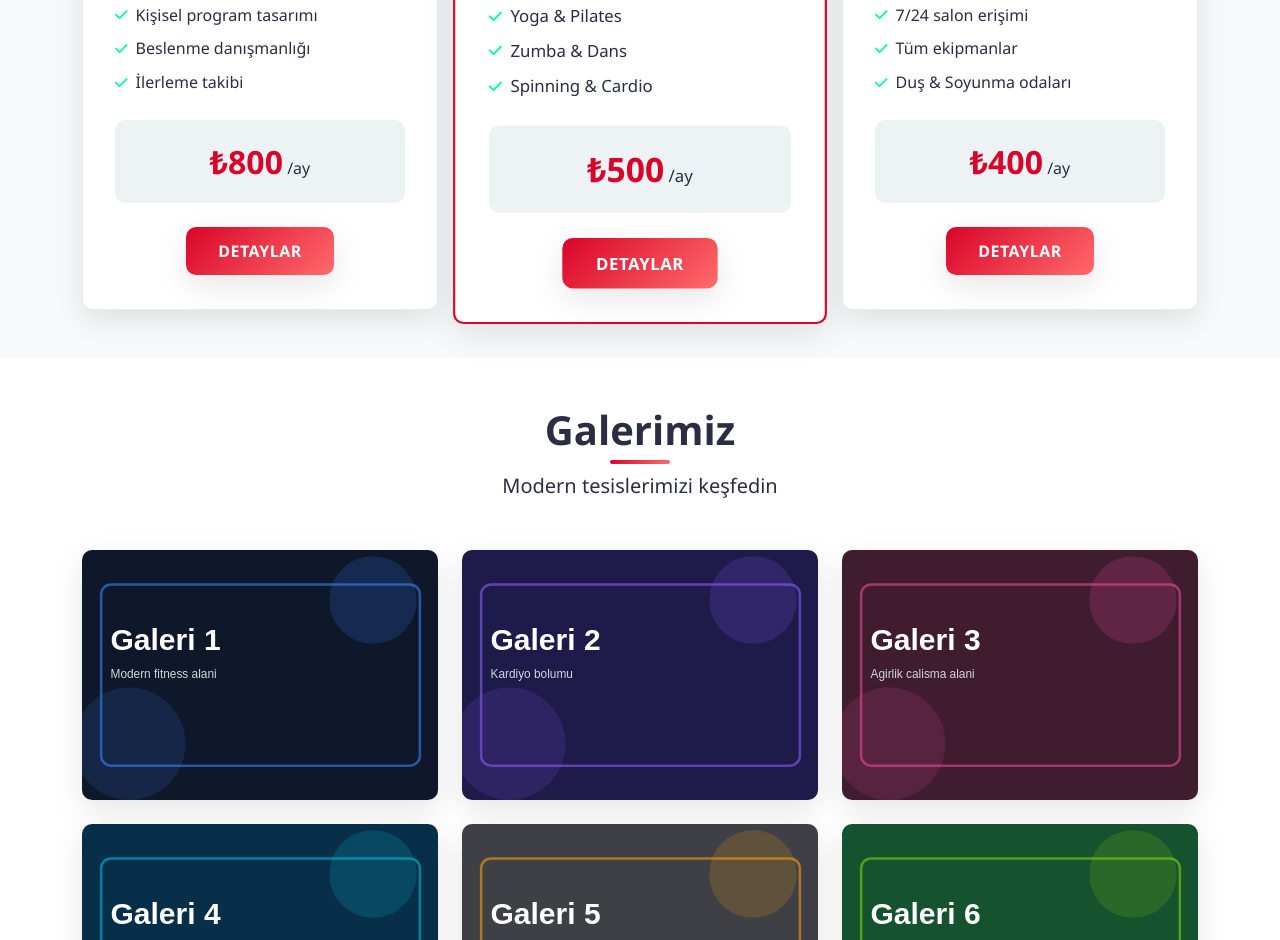
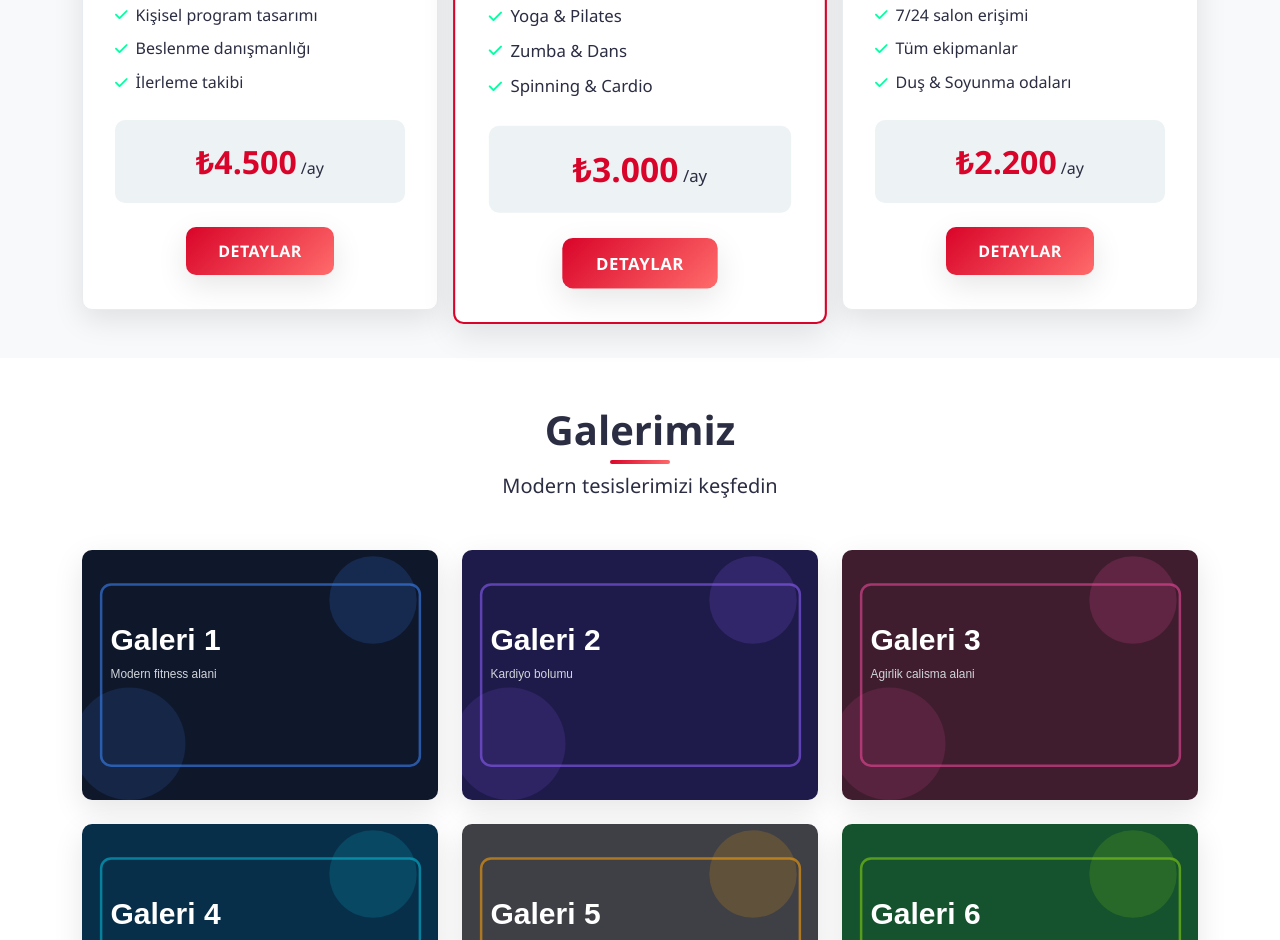
Before and after one commit to ak-hosting/ak-fitness, a website: page index.html in a window 1280 px wide. Shown: the part 1715-2655 px from the top of the page. Drawn offline with nearby package versions, Linux system fonts and the light colour scheme.

Commit message:
update prices

```diff
--- a/index.html
+++ b/index.html
@@ -151,7 +151,7 @@
                             <li><i class="fas fa-check"></i> İlerleme takibi</li>
                         </ul>
                         <div class="service-price">
-                            <span class="price">₺800</span>
+                            <span class="price">₺4.500</span>
                             <span class="period">/ay</span>
                         </div>
                         <a href="#contact" class="btn btn-primary">Detaylar</a>
@@ -171,7 +171,7 @@
                             <li><i class="fas fa-check"></i> Spinning & Cardio</li>
                         </ul>
                         <div class="service-price">
-                            <span class="price">₺500</span>
+                            <span class="price">₺3.000</span>
                             <span class="period">/ay</span>
                         </div>
                         <a href="#contact" class="btn btn-primary">Detaylar</a>
@@ -190,7 +190,7 @@
                             <li><i class="fas fa-check"></i> Duş & Soyunma odaları</li>
                         </ul>
                         <div class="service-price">
-                            <span class="price">₺400</span>
+                            <span class="price">₺2.200</span>
                             <span class="period">/ay</span>
                         </div>
                         <a href="#contact" class="btn btn-primary">Detaylar</a>
```
